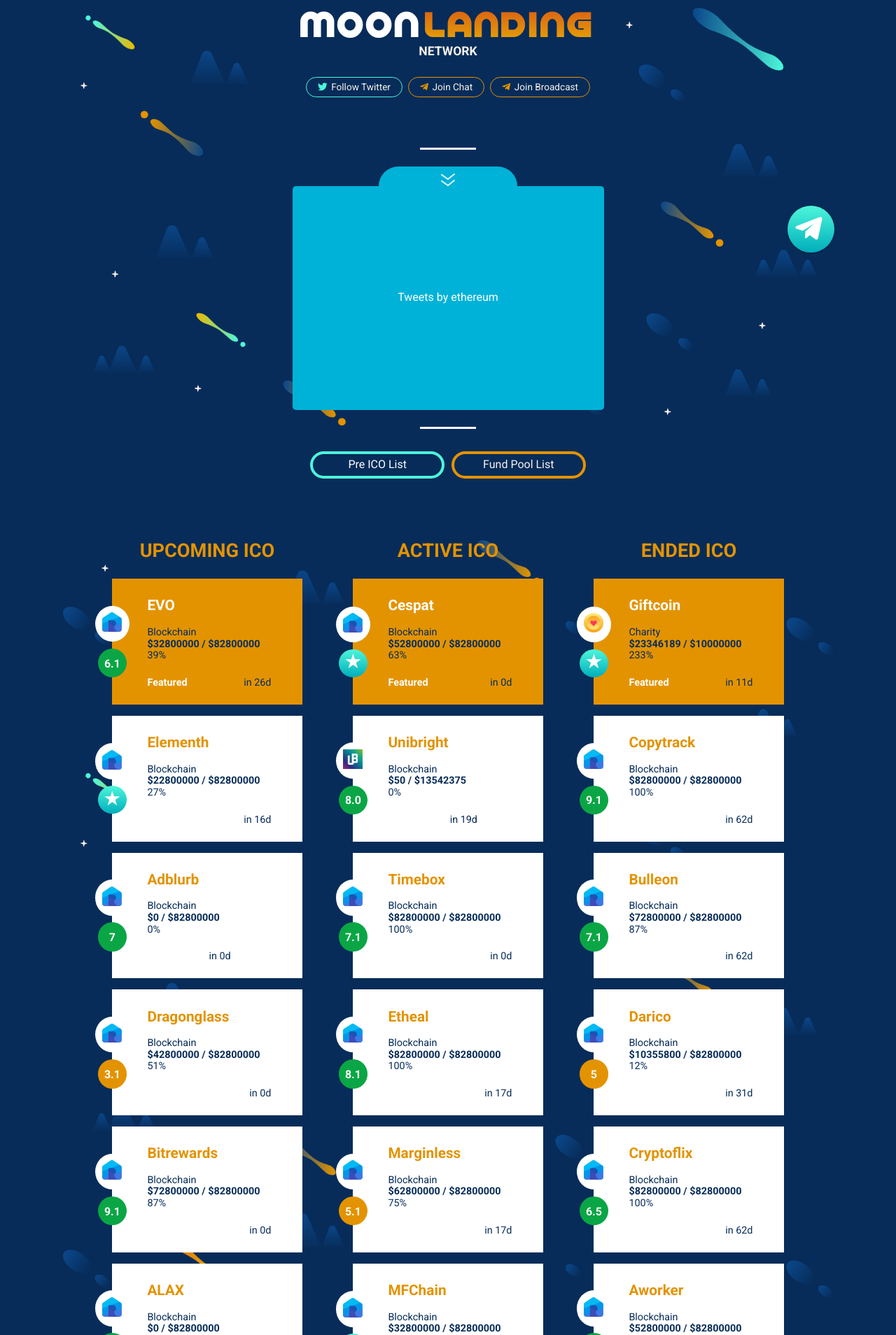
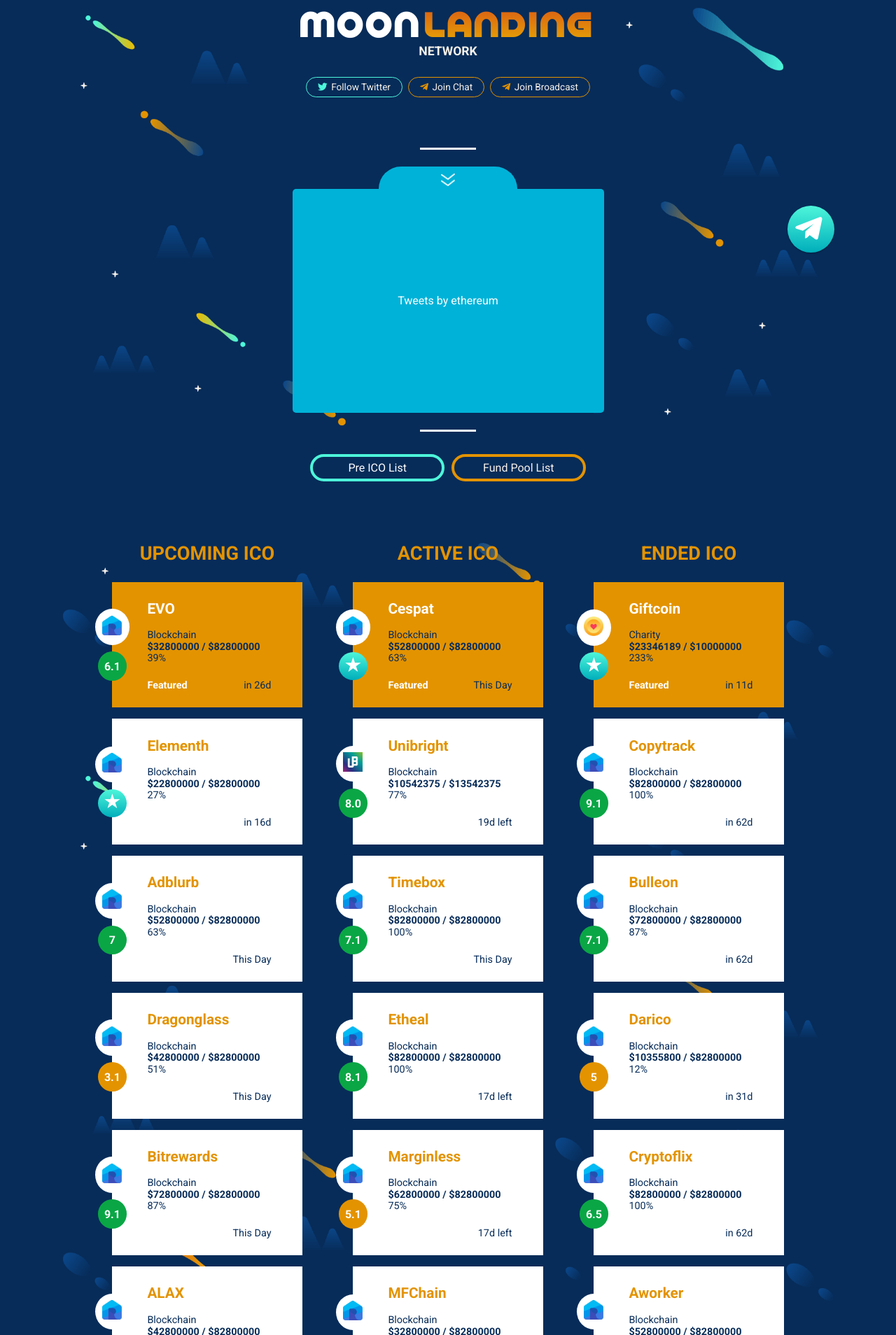
Before and after one commit to moonlandingnetwork/moonlandingnetwork.github.io, a Jekyll site: the page built from index.html, in a window 1280 px wide. Shown: the part 507-2415 px from the top of the page at 70% size. Built offline with Jekyll 4.4.1, drawn with Linux system fonts in a browser that asks for light colours; cached includes are drawn as plain includes; nearby versions of some CDN libraries; comment, search, counter and statistics services are not loaded; some of the changed text lies outside the part shown.

Commit message:
Layout Revision

```diff
--- a/_coins/adblurb.html
+++ b/_coins/adblurb.html
@@ -37,7 +37,7 @@ token:
 moonability: 7
 progress:
  total: 82800000
- collected: 0
+ collected: 52800000
 pre-ico:
  start-date: Mar 1 2018
  end-date: Apr 30 2018
--- a/_coins/alax.html
+++ b/_coins/alax.html
@@ -37,7 +37,7 @@ token:
 moonability: 9.1
 progress:
  total: 82800000
- collected: 0
+ collected: 42800000
 pre-ico:
  start-date: March 1 2018
  end-date: April 30 2018
--- a/_coins/unibright.html
+++ b/_coins/unibright.html
@@ -26,7 +26,7 @@ token:
   location: Germany
   type: ERC20
 progress:
-  collected: 50
+  collected: 10542375
   total: 13542375
 pre-ico:
   no-date: false
--- a/css/style.css
+++ b/css/style.css
@@ -1444,7 +1444,7 @@ footer{
     -webkit-box-pack: center;
     -ms-flex-pack: center;
     justify-content: center;
-    font-size: 2rem;
+     /*font-size: 2rem; */
     margin-top: 1rem;
     padding: 0.6rem 0 0 0;
     border-radius: 37px 37px 0 0;
--- a/index.html
+++ b/index.html
@@ -30,10 +30,10 @@ title: Moonlanding Network
         </div>
         <!-- End Hero Banner -->
         <!-- Twitter Feed -->
-        <div class="twitter-feed">
+        <div id="twitter-feed-home" class="twitter-feed">
             <hr class="small">
             <div class="down-arrow">
-                <img src="images/dpubledown-arrow.png" alt="double down arrow">
+                <a href="{{site.url}}#twitter-feed-home"><img src="images/dpubledown-arrow.png" alt="double down arrow"></a>
             </div>
             <div class="twitter-box">
                 <a class="twitter-timeline" data-width="420" data-height="300" data-chrome="nofooter" href="https://twitter.com/{{item.social.twitter-username}}?ref_src=twsrc%5Etfw">Tweets by {{item.social.twitter-username}}</a>
@@ -104,7 +104,7 @@ title: Moonlanding Network
                         <h6 class="ico-card-percentage">{{percent}}%</h6>
                         <div class="ico-card-meta">
                             <h6 class="ico-card-type">Featured</h6>
-                            <h6 class="ico-etr">in {{daysTo}}d</h6>
+                            <h6 class="ico-etr">{% if daysTo == 0 %}This Day{% else %}in {{daysTo}}d{% endif %}</h6>
                         </div>
                     </div>
 
@@ -159,7 +159,7 @@ title: Moonlanding Network
                         <h6 class="ico-card-percentage">{{percent}}%</h6>
                         <div class="ico-card-meta">
                             <h6 class="ico-card-type">Featured</h6>
-                            <h6 class="ico-etr">in {{daysTo}}d</h6>
+                            <h6 class="ico-etr">{% if daysTo == 0 %}This Day{% else %}{{daysTo}}d left{% endif %}</h6>
                         </div>
                     </div>
 
@@ -213,7 +213,7 @@ title: Moonlanding Network
                         <h6 class="ico-card-percentage">{{percent}}%</h6>
                         <div class="ico-card-meta">
                             <h6 class="ico-card-type">Featured</h6>
-                            <h6 class="ico-etr">in {{daysTo}}d</h6>
+                            <h6 class="ico-etr">{% if daysTo == 0 %}This Day{% else %}in {{daysTo}}d{% endif %}</h6>
                         </div>
                     </div>
 
```
